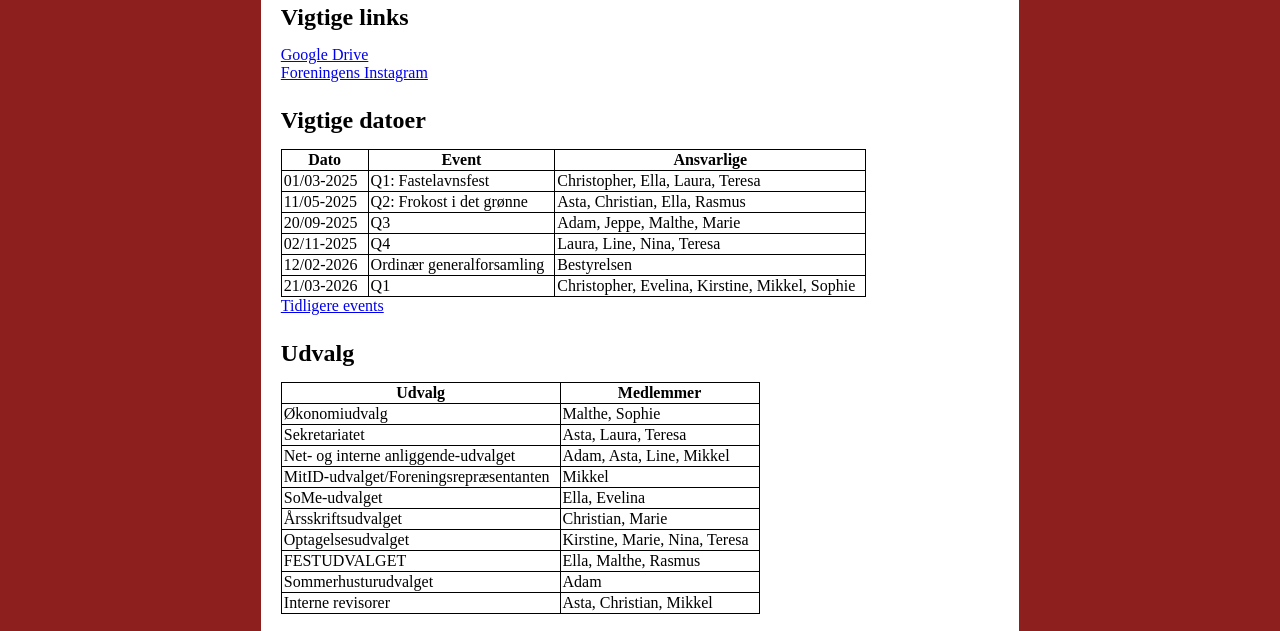
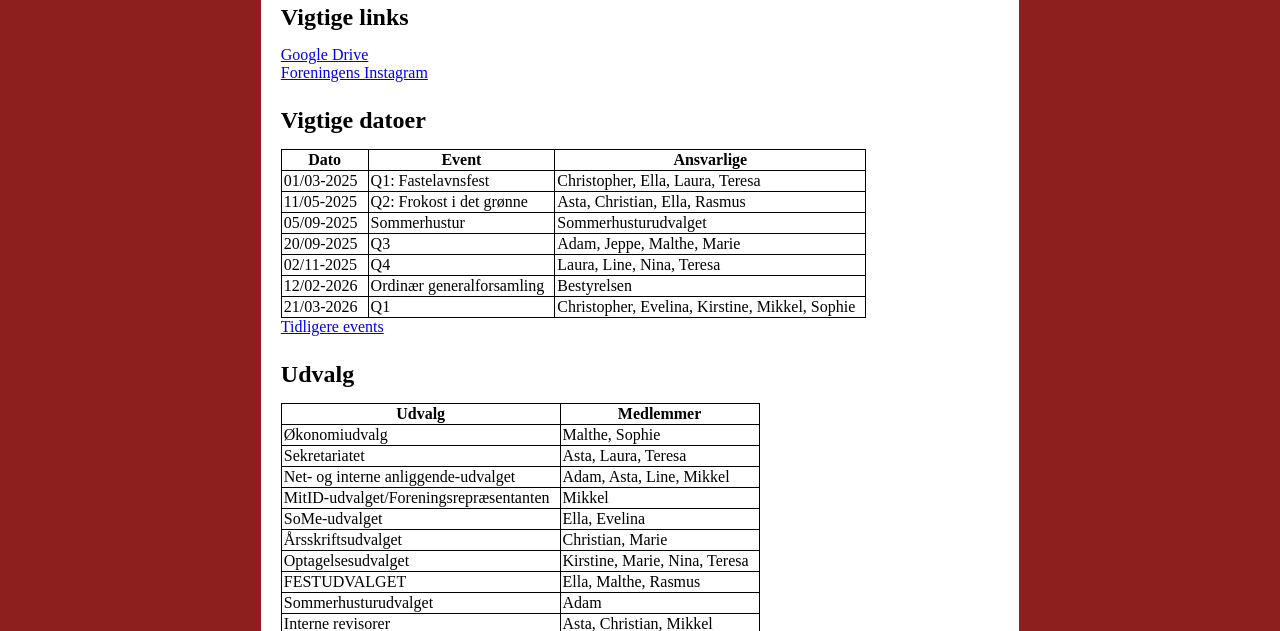
Before and after one commit to AdamBischoff/AdamBischoff.github.io, a plain HTML site: page index.html in a window 1280 px wide. Shown: the part 169-800 px from the top of the page. Drawn offline with Linux system fonts and the light colour scheme.

Commit message:
sommerhustur

```diff
--- a/index.html
+++ b/index.html
@@ -44,6 +44,11 @@
 				<td>11/05-2025</td>
 				<td>Q2: Frokost i det grønne</td>
 				<td>Asta, Christian, Ella, Rasmus</td>
+			</tr>
+			<tr>
+				<td>05/09-2025</td>
+				<td>Sommerhustur</td>
+				<td>Sommerhusturudvalget</td>
 			</tr>
 			<tr>
 				<td>20/09-2025</td>
```
